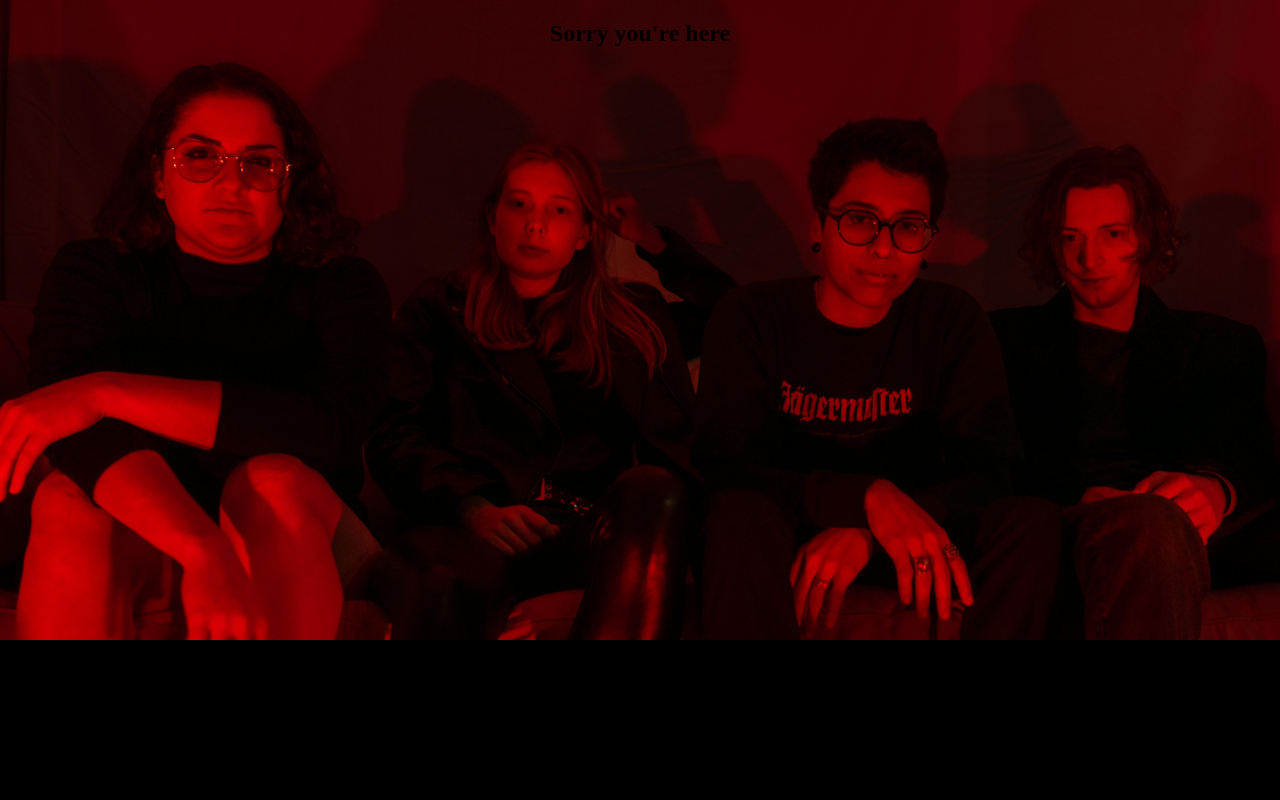
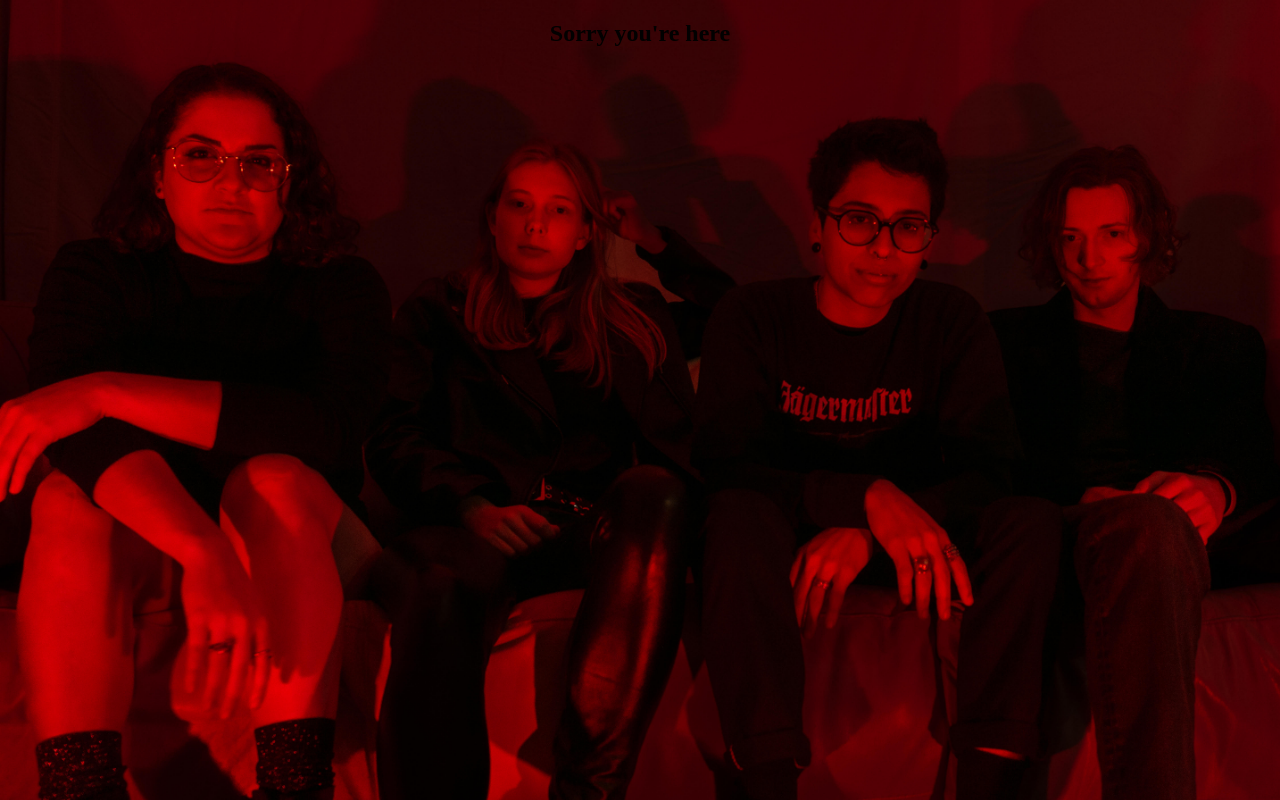
Before and after one commit to ahilton2/SStore, a plain HTML site: page index.html in a window 1280 px wide. Drawn offline with Linux system fonts and the light colour scheme; files whose address does not match are found by name.

Commit message:
Update SStore.css

```diff
--- a/SStore.css
+++ b/SStore.css
@@ -28,5 +28,5 @@ img {
     height: 100%;
     object-fit: cover; /* Preserve aspect ratio and cover the specified height */
     position: absolute;
-    clip-path: polygon(0 0, 100% 0, 100% 80%, 0 80%);
+    clip-path: polygon(0 0, 100% 0, 100% 100%, 0 100%);
 }
```
